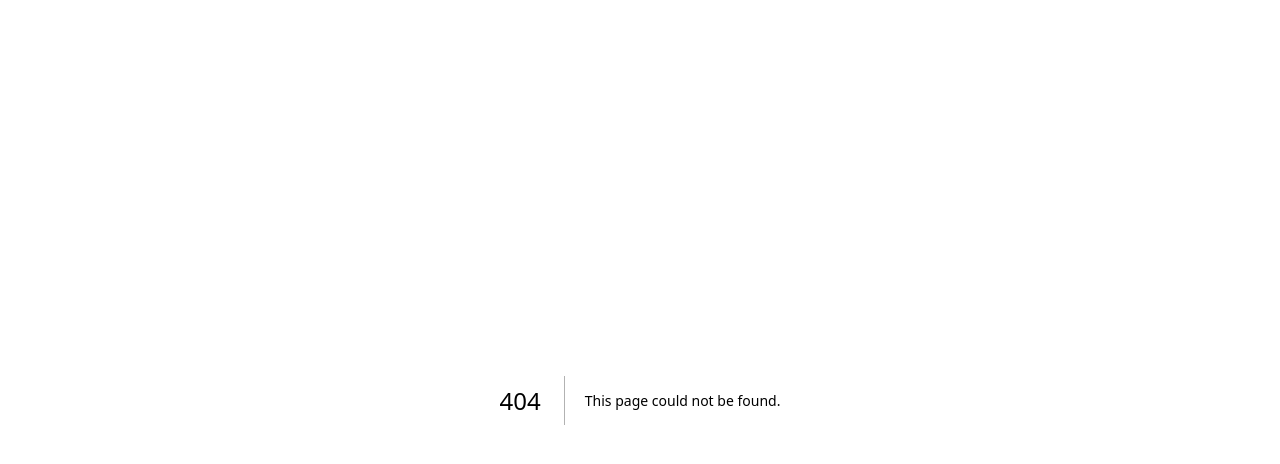
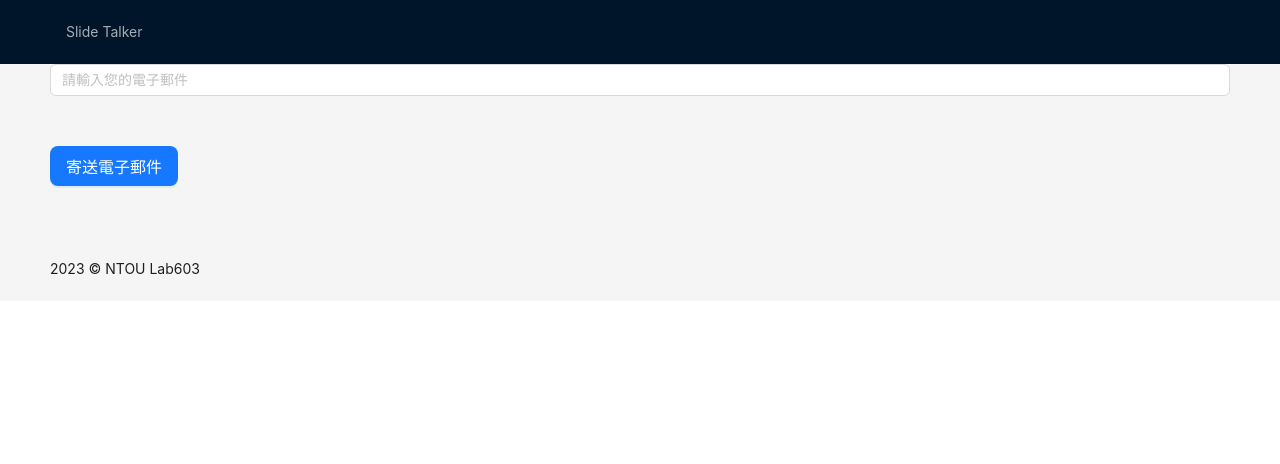
Before and after one commit to CJCSeniorProject/slide-talker-frontend, a Next.js app: page /1 in a window 1280 px wide. Before the commit this address had no page. Shown: the top 464 px of the page. Built offline with nearby package versions, Linux system fonts and the light colour scheme.

Commit message:
refactor: warp pages using BaseLayout, extract InputEmail

```diff
--- /dev/null
+++ b/layouts/BaseLayout.tsx
@@ -0,0 +1,33 @@
+import React from 'react'
+import { Layout, Menu } from 'antd'
+
+const { Header, Content, Footer } = Layout
+
+type BaseLayoutProps = {
+  children: React.ReactNode
+}
+
+const BaseLayout = ({ children }: BaseLayoutProps) => {
+  return (
+    <Layout>
+      <Header>
+        <Menu
+          mode="horizontal"
+          items={[
+            {
+              label: 'Slide Talker',
+              key: 'slide_talker',
+            }
+          ]}
+          theme="dark"
+          selectable={false} />
+      </Header>
+      <Content style={{ padding: '0 50px' }}>
+        {children}
+      </Content>
+      <Footer>2023 © NTOU Lab603</Footer>
+    </Layout>
+  )
+}
+
+export default BaseLayout
--- /dev/null
+++ b/pages/[code].tsx
@@ -0,0 +1,13 @@
+import React from 'react'
+import InputEmail from '@/components/InputEmail'
+import BaseLayout from '@/layouts/BaseLayout'
+
+const VideoProgress = () => {
+  return (
+    <BaseLayout>
+      <InputEmail />
+    </BaseLayout>
+  )
+}
+
+export default VideoProgress
```
Also changed, not shown: pages/main.tsx (+3 -18 lines).
